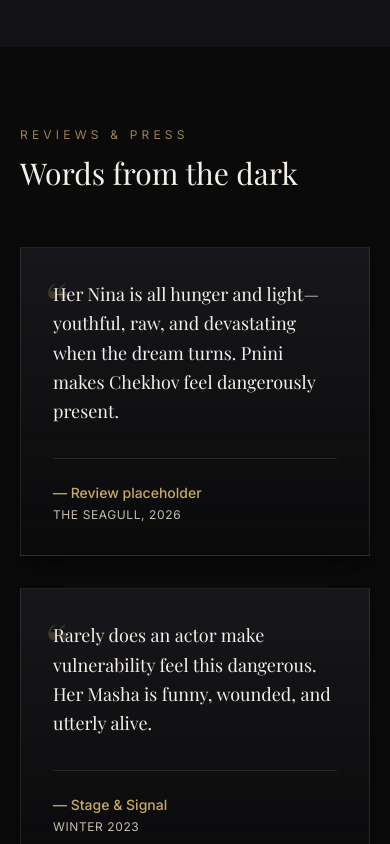
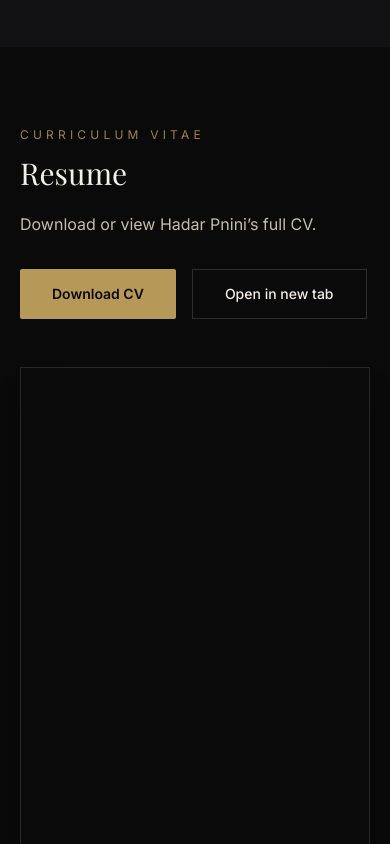
Before and after one commit to MayoG/TalentDisplay, a React (Vite) app: page / in a window 390 px wide. Shown: the part 6900-7744 px from the top of the page. Built offline with nearby package versions, Linux system fonts and the light colour scheme; a web font is replaced by a local one.

Commit message:
Add CV section of Hadar

```diff
--- a/src/App.tsx
+++ b/src/App.tsx
@@ -3,7 +3,7 @@ import { Hero } from "./components/Hero";
 import { About } from "./components/About";
 import { FeaturedRoles } from "./components/FeaturedRoles";
 import { Gallery } from "./components/Gallery";
-import { Reviews } from "./components/Reviews";
+import { CV } from "./components/CV";
 import { Contact } from "./components/Contact";
 import { photoCredits, siteName } from "./data";
 
@@ -45,7 +45,7 @@ export default function App() {
         <About />
         <FeaturedRoles />
         <Gallery />
-        <Reviews />
+        <CV />
         <Contact />
       </main>
       <Footer />
--- /dev/null
+++ b/src/components/CV.tsx
@@ -0,0 +1,54 @@
+import { motion } from "framer-motion";
+import { cv } from "../data";
+import { Section } from "./Section";
+import { fadeUp, staggerContainer, defaultViewport } from "../lib/motion";
+
+export function CV() {
+  return (
+    <Section id="cv" className="bg-stage-black py-20 sm:py-28">
+      <motion.div
+        initial="hidden"
+        whileInView="visible"
+        viewport={defaultViewport}
+        variants={staggerContainer}
+      >
+        <motion.div variants={fadeUp} className="max-w-2xl">
+          <p className="font-sans text-xs uppercase tracking-[0.35em] text-stage-gold-muted">{cv.eyebrow}</p>
+          <h2 className="mt-3 font-serif text-3xl text-stage-cream sm:text-4xl md:text-5xl">{cv.heading}</h2>
+          <p className="mt-5 font-sans text-base leading-relaxed text-stage-cream-muted sm:text-lg">
+            {cv.description}
+          </p>
+        </motion.div>
+
+        <motion.div variants={fadeUp} className="mt-8 flex flex-wrap gap-4">
+          <a
+            href={cv.fileHref}
+            download
+            className="inline-flex items-center justify-center rounded-sm bg-stage-gold/90 px-8 py-3.5 font-sans text-sm font-semibold text-stage-black transition hover:bg-stage-gold"
+          >
+            {cv.downloadLabel}
+          </a>
+          <a
+            href={cv.fileHref}
+            target="_blank"
+            rel="noreferrer noopener"
+            className="inline-flex items-center justify-center border border-white/15 px-8 py-3.5 font-sans text-sm font-medium text-stage-cream transition hover:border-stage-gold/50 hover:text-stage-gold"
+          >
+            {cv.openLabel}
+          </a>
+        </motion.div>
+
+        <motion.div
+          variants={fadeUp}
+          className="mt-12 overflow-hidden border border-white/10 bg-stage-smoke/40 shadow-xl shadow-black/40 md:mt-16"
+        >
+          <iframe
+            src={`${cv.fileHref}#toolbar=0&navpanes=0&scrollbar=0&view=FitH`}
+            title={cv.fileLabel}
+            className="h-[70vh] w-full min-h-[28rem] bg-stage-charcoal"
+          />
+        </motion.div>
+      </motion.div>
+    </Section>
+  );
+}
--- a/src/components/QuoteCard.tsx
+++ /dev/null
@@ -1,32 +0,0 @@
-import { motion } from "framer-motion";
-import type { Review } from "../data/types";
-import { fadeUp } from "../lib/motion";
-
-type QuoteCardProps = {
-  review: Review;
-};
-
-export function QuoteCard({ review }: QuoteCardProps) {
-  return (
-    <motion.blockquote
-      variants={fadeUp}
-      className="relative border border-white/10 bg-gradient-to-b from-stage-smoke/80 to-stage-black/40 p-8 shadow-xl shadow-black/30 sm:p-10"
-    >
-      <span
-        className="absolute left-6 top-6 font-serif text-6xl leading-none text-stage-gold/25 sm:left-8 sm:top-8"
-        aria-hidden
-      >
-        “
-      </span>
-      <p className="relative z-10 font-serif text-lg leading-relaxed text-stage-cream sm:text-xl">{review.quote}</p>
-      <footer className="relative z-10 mt-8 border-t border-white/10 pt-6">
-        <cite className="not-italic">
-          <span className="block font-sans text-sm font-medium text-stage-gold">{review.attribution}</span>
-          <span className="mt-1 block font-sans text-xs uppercase tracking-wider text-stage-cream-muted">
-            {review.source}
-          </span>
-        </cite>
-      </footer>
-    </motion.blockquote>
-  );
-}
--- a/src/components/Reviews.tsx
+++ /dev/null
@@ -1,32 +0,0 @@
-import { motion } from "framer-motion";
-import { reviews } from "../data";
-import { Section } from "./Section";
-import { QuoteCard } from "./QuoteCard";
-import { fadeUp, staggerContainer, defaultViewport } from "../lib/motion";
-
-export function Reviews() {
-  return (
-    <Section id="press" className="bg-stage-black py-20 sm:py-28">
-      <motion.div
-        initial="hidden"
-        whileInView="visible"
-        viewport={defaultViewport}
-        variants={staggerContainer}
-      >
-        <motion.div variants={fadeUp} className="max-w-2xl">
-          <p className="font-sans text-xs uppercase tracking-[0.35em] text-stage-gold-muted">Reviews &amp; press</p>
-          <h2 className="mt-3 font-serif text-3xl text-stage-cream sm:text-4xl md:text-5xl">Words from the dark</h2>
-        </motion.div>
-
-        <motion.div
-          variants={staggerContainer}
-          className="mt-14 grid gap-8 md:mt-20 md:grid-cols-3 md:gap-6 lg:gap-8"
-        >
-          {reviews.map((review) => (
-            <QuoteCard key={review.id} review={review} />
-          ))}
-        </motion.div>
-      </motion.div>
-    </Section>
-  );
-}
--- /dev/null
+++ b/src/data/cv.ts
@@ -0,0 +1,11 @@
+import type { CvContent } from "./types";
+
+export const cv: CvContent = {
+  eyebrow: "Curriculum vitae",
+  heading: "Resume",
+  description: "Download or view Hadar Pnini’s full CV.",
+  fileHref: "/cv/hadar-pnini-cv.pdf",
+  fileLabel: "Hadar Pnini — CV",
+  downloadLabel: "Download CV",
+  openLabel: "Open in new tab",
+};
--- a/src/data/index.ts
+++ b/src/data/index.ts
@@ -2,6 +2,6 @@ export { siteName, navLinks, hero, defaultPhotographer, photoCredits } from "./s
 export { about } from "./about";
 export { roles } from "./roles";
 export { galleryImagesDesktop, galleryImagesMobile } from "./gallery";
-export { reviews } from "./reviews";
+export { cv } from "./cv";
 export { contact } from "./contact";
 export type * from "./types";
--- a/src/data/reviews.ts
+++ /dev/null
@@ -1,25 +0,0 @@
-import type { Review } from "./types";
-
-export const reviews: Review[] = [
-  {
-    id: "r1",
-    quote:
-      "Her Nina is all hunger and light—youthful, raw, and devastating when the dream turns. Pnini makes Chekhov feel dangerously present.",
-    attribution: "— Review placeholder",
-    source: "The Seagull, 2026",
-  },
-  {
-    id: "r2",
-    quote:
-      "Rarely does an actor make vulnerability feel this dangerous. Her Masha is funny, wounded, and utterly alive.",
-    attribution: "— Stage & Signal",
-    source: "Winter 2023",
-  },
-  {
-    id: "r3",
-    quote:
-      "The kind of presence you cannot teach: rooted, musical, and unafraid of the long pause.",
-    attribution: "— Riverside Repertory program notes",
-    source: "2024 season",
-  },
-];
--- a/src/data/site.ts
+++ b/src/data/site.ts
@@ -17,7 +17,7 @@ export const navLinks: NavLink[] = [
   { id: "about", label: "About" },
   { id: "roles", label: "Roles" },
   { id: "gallery", label: "Gallery" },
-  { id: "press", label: "Press" },
+  { id: "cv", label: "CV" },
   { id: "contact", label: "Contact" },
 ];
 
```
Also changed, not shown: src/data/types.ts (+9 -5 lines), .cursor/rules/AGENTS.md, 1 other file (tests, documents, lock files or other folders).
